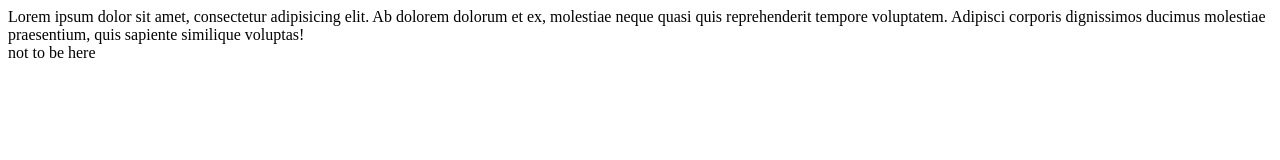
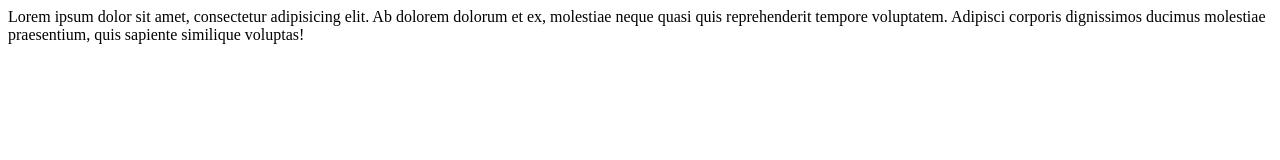
Before and after one commit to IhorShmidt/git-test, a plain HTML site: page index.html in a window 1280 px wide. Drawn offline with Linux system fonts and the light colour scheme.

Commit message:
dummy text

```diff
--- a/index.html
+++ b/index.html
@@ -12,9 +12,6 @@
     Lorem ipsum dolor sit amet, consectetur adipisicing elit. Ab dolorem dolorum et ex, molestiae neque quasi quis reprehenderit tempore voluptatem. Adipisci corporis dignissimos ducimus molestiae praesentium, quis sapiente similique voluptas!
 
 
-    <div class="test">
-        not to be here
-    </div>
 </div>
 </body>
 
```
